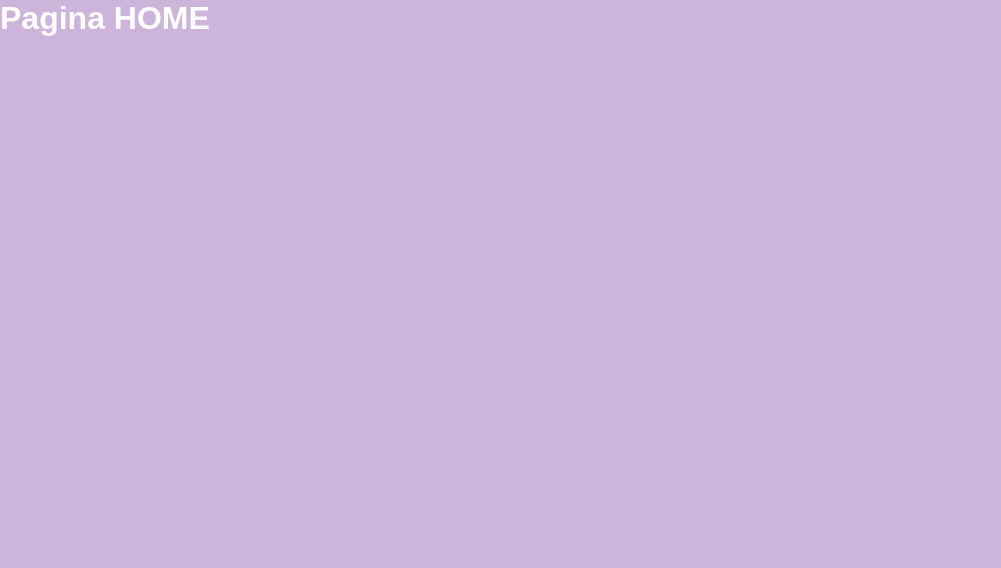
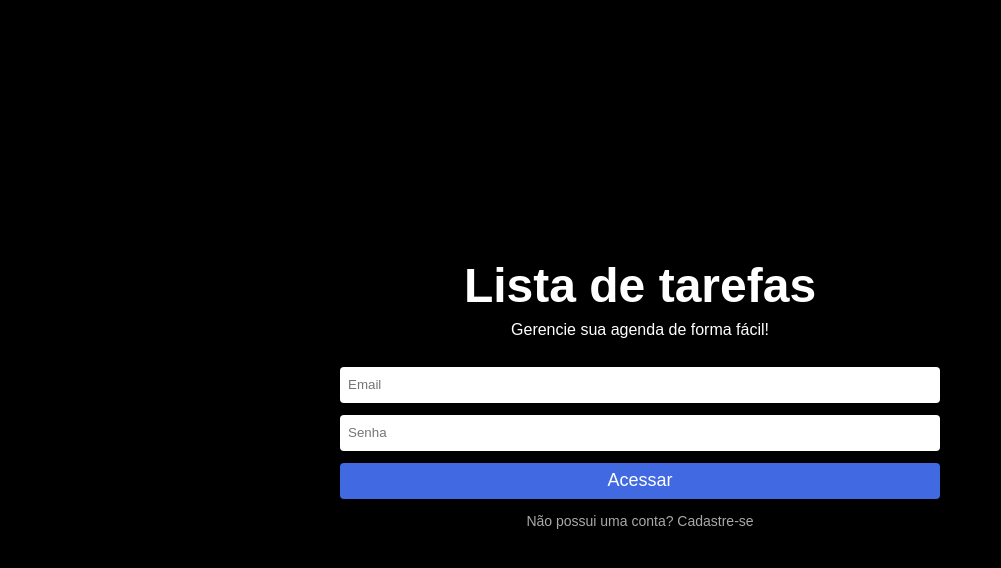
Before and after one commit to angelonetho/fireapp, a React (Create React App) app: page / in a window 1280 px wide. Shown: the top 568 px of the page, without its empty margins (0-1001 px from the left). Built offline with nearby package versions, Linux system fonts and the light colour scheme.

Commit message:
Criando página home

```diff
--- a/src/index.css
+++ b/src/index.css
@@ -5,7 +5,7 @@
 }
 
 body {
-    background-color: #cdb4db;
+    background-color: black;
     color: white;
     width: 100%;
     font-family: sans-serif;
--- a/src/pages/Home/home.css
+++ b/src/pages/Home/home.css
@@ -0,0 +1,56 @@
+.home-container {
+    display: flex;
+    flex-direction: column;
+    align-items: center;
+    justify-content: center;
+    height: 100vh;
+    width: 100%;
+}
+
+.home-container h1 {
+    font-size: 48px;
+    margin-bottom: 8px;
+}
+
+.home-container span {
+    margin-bottom: 28px;
+}
+
+.form{
+    display: flex;
+    flex-direction: column;
+    width: 90%;
+    max-width: 600px;
+}
+
+.form input {
+    border: 0;
+    margin-bottom: 12px;
+    height: 36px;
+    border-radius: 4px;
+    padding: 0 8px;
+}
+
+.form button {
+    height: 36px;
+    border: 0;
+    border-radius: 4px;
+    background-color: royalblue;
+    color: white;
+    font-size: 18px;
+}
+
+.form textarea {
+    margin-bottom: 12px;
+    border: 0;
+    height: 90px;
+    resize: none;
+    border-radius: 4px;
+}
+
+.button-link {
+    color: darkgrey;
+    text-decoration: none;
+    margin: 14px 0;
+    font-size: 14px;
+}
--- a/src/pages/Home/index.js
+++ b/src/pages/Home/index.js
@@ -1,8 +1,50 @@
+
+import { useState } from 'react'
+
+import './home.css'
+
+import { Link } from 'react-router-dom'
 
 export default function Home(){
+
+  const [email, setEmail] = useState('')
+  const [password, setPassword] = useState('')
+
+  function handleLogin(e) {
+    e.preventDefault()
+
+    if(email !== '' && password !== '') {
+      alert("te")
+    } else {
+      alert("Preencha todos os campos")
+    }
+  }
+
   return(
-    <div>
-      <h1>Pagina HOME</h1>
+    <div className='home-container'>
+      <h1>Lista de tarefas</h1>
+      <span>Gerencie sua agenda de forma fácil!</span>
+
+      <form className='form' onSubmit={handleLogin}>
+        <input
+          type='text'
+          placeholder='Email'
+          value={email}
+          onChange={(e) => setEmail(e.target.value)}
+        />
+        <input
+          type='password'
+          placeholder='Senha'
+          value={password}
+          onChange={(e) => setPassword(e.target.value)}
+        />
+
+        <button type='submit'>Acessar</button>
+      </form>
+
+      <Link to="/register" className='button-link'>
+        Não possui uma conta? Cadastre-se
+      </Link>
     </div>
   )
 }
```
